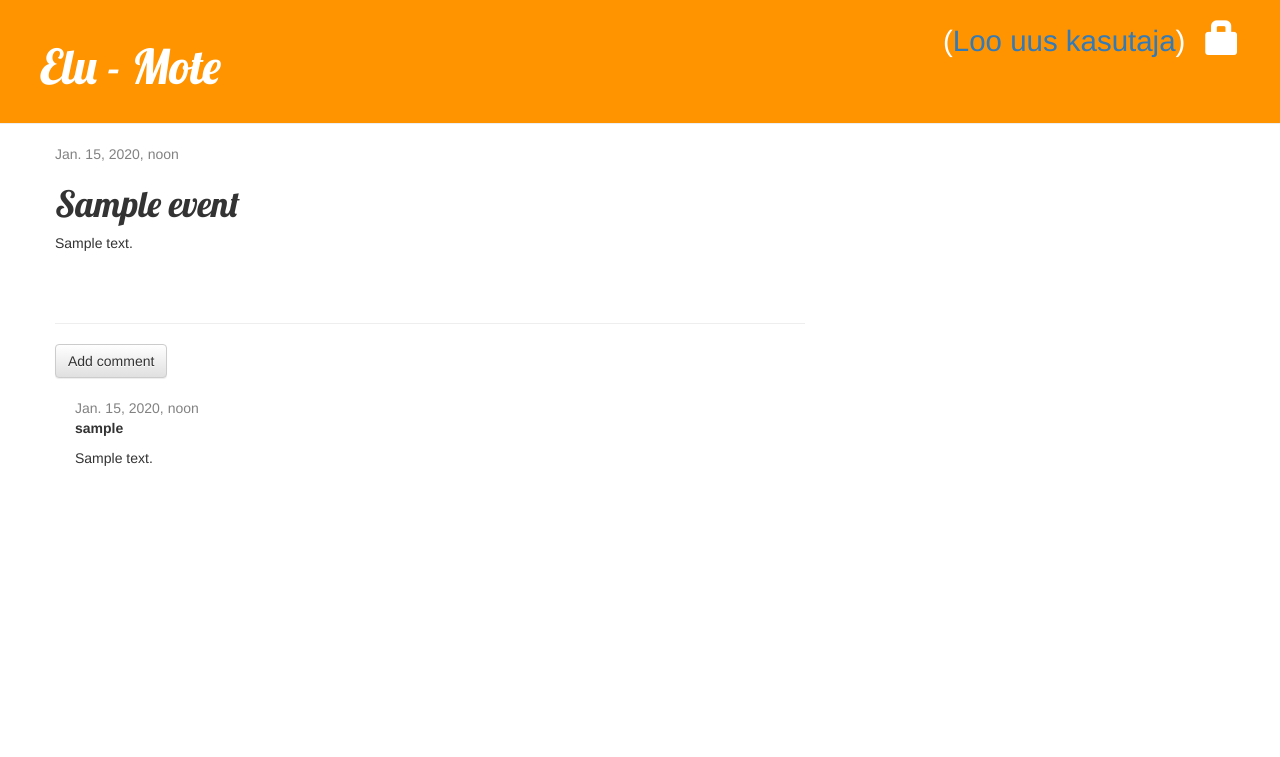
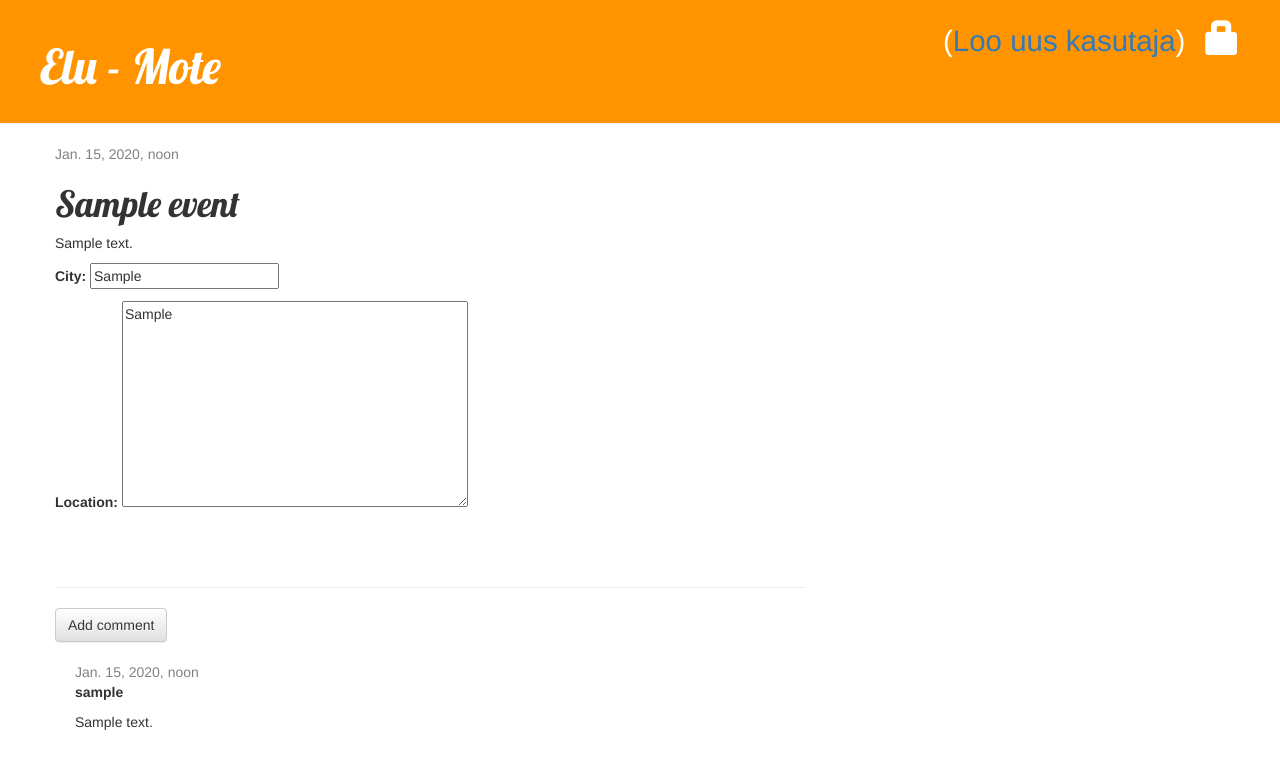
Before and after one commit to hinrek/Suvepraktika, a Django app: page /event/1/ in a window 1280 px wide. Shown: the top 757 px of the page. Run offline with Django 3.2, Linux system fonts and the light colour scheme; tables that the repository leaves empty hold one stand-in row (values such as "Sample post"); some libraries are stand-ins or nearby versions.

Commit message:
Map töötab

```diff
--- a/Blogi/Jan/Tunnid.txt
+++ b/Blogi/Jan/Tunnid.txt
@@ -3,3 +3,7 @@ Kasutajate registreerimine töötab
 Parooli taastamine natuke töötab
 Parooli taastamine töötab
 Parooli vahetemine töötab
+
+12.06.17
+Tegelesin terve päev Google Mapsiga, mis näitab, kus üritused toimuvad
+Sain tööle!
--- a/events/forms.py
+++ b/events/forms.py
@@ -3,6 +3,12 @@ from django import forms
 
 from .models import Event, Comment
 
+
+
+class MapForm(forms.ModelForm):
+    class Meta:
+        model = Event
+        fields =('city', 'location')
 
 class EventForm(forms.ModelForm):
     """ Form to create new events """
@@ -10,7 +16,7 @@ class EventForm(forms.ModelForm):
         """ Tell Django which model should be used to create this form  """
         model = Event
 
-        fields = ('title', 'descripton', 'location',  'category', 'event_date',
+        fields = ('title', 'descripton', 'city', 'location',  'category', 'event_date',
                   'register_limit_date')
 
 
--- a/events/models.py
+++ b/events/models.py
@@ -13,7 +13,7 @@ class Event(models.Model):
     title = models.CharField(
         max_length=200)
     descripton = models.TextField()
-    city = models.CharField(max_length=255, default='Tallinn')
+    city = models.CharField(max_length=255, default="")
     location = PlainLocationField(based_fields=['city'], zoom=150)
     category = models.ForeignKey(
         'EventCategory', on_delete=models.PROTECT, default='Sport')
--- a/events/templates/events/base.html
+++ b/events/templates/events/base.html
@@ -3,6 +3,8 @@
     <head>
         <!-- JQuery -->
         <script src="https://ajax.googleapis.com/ajax/libs/jquery/3.2.1/jquery.min.js"></script>
+
+        <script src="//ajax.googleapis.com/ajax/libs/jquery/1.8/jquery.min.js"></script>
 
         <!-- Latest compiled and minified CSS -->
         <link rel="stylesheet" href="https://maxcdn.bootstrapcdn.com/bootstrap/3.3.7/css/bootstrap.min.css" integrity="sha384-BVYiiSIFeK1dGmJRAkycuHAHRg32OmUcww7on3RYdg4Va+PmSTsz/K68vbdEjh4u" crossorigin="anonymous">
--- a/events/templates/events/event_detail.html
+++ b/events/templates/events/event_detail.html
@@ -13,6 +13,14 @@
         {% endif %}
         <h1>{{ event.title }}</h1>
         <p>{{ event.descripton|linebreaksbr }}</p>
+        <form method="GET" action="">{% csrf_token %}
+            {{ form.media }}
+            {{ form.as_p }}
+        </form>
+    <script>
+         document.getElementById('id_city').value="{{event.city}}";
+         document.getElementById('id_location').value="{{event.location}}";
+    </script>
     </div>
     <hr>
     <a class="btn btn-default" href="{% url 'add_comment_to_event' pk=event.pk %}">Add comment</a>
--- a/events/templates/events/event_list.html
+++ b/events/templates/events/event_list.html
@@ -10,7 +10,6 @@
             </div>
             <p>Kirjeldus: {{ event.descripton|linebreaksbr }}</p>
             <p>Asukoht: {{ event.city }}</p>
-                        {{ event.location }}
             <p>Kategooria: {{ event.category }}</p>
             <p>Registreerimise tähtaeg: {{ event.register_limit_date }}</p>
             <a href="{% url 'event_detail' pk=event.pk %}">Comments: {{ event.comments.count }}</a>
--- a/events/views.py
+++ b/events/views.py
@@ -3,9 +3,7 @@ from django.shortcuts import render, get_object_or_404, redirect
 from django.contrib.auth.decorators import login_required
 from django.utils import timezone
 from .models import Event
-from .forms import EventForm, CommentForm
-
-
+from .forms import EventForm, CommentForm, MapForm
 
 def event_list(request):
     """ Renders all events in a list """
@@ -18,7 +16,8 @@ def event_detail(request, pk):
     """ Redners event details  """
     event = get_object_or_404(Event, pk=pk)
 
-    return render(request, 'events/event_detail.html', {'event': event})
+    form = MapForm
+    return render(request, 'events/event_detail.html', {'event': event, 'form': form})
 
 
 @login_required
```
